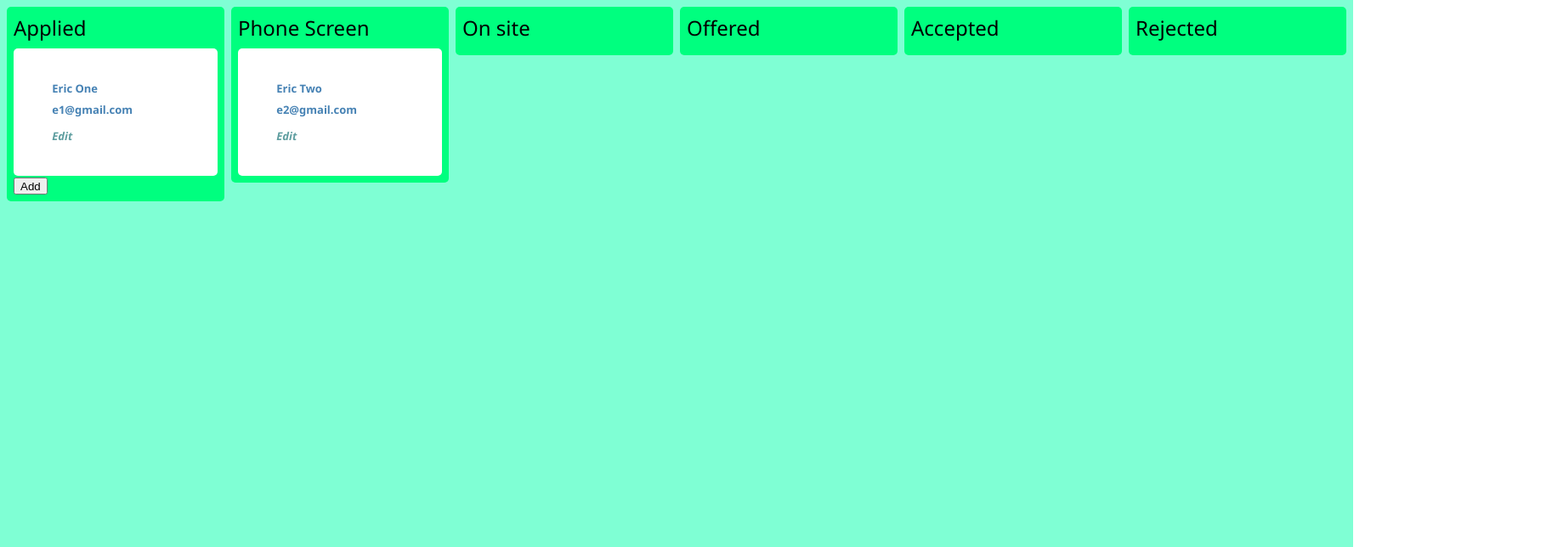
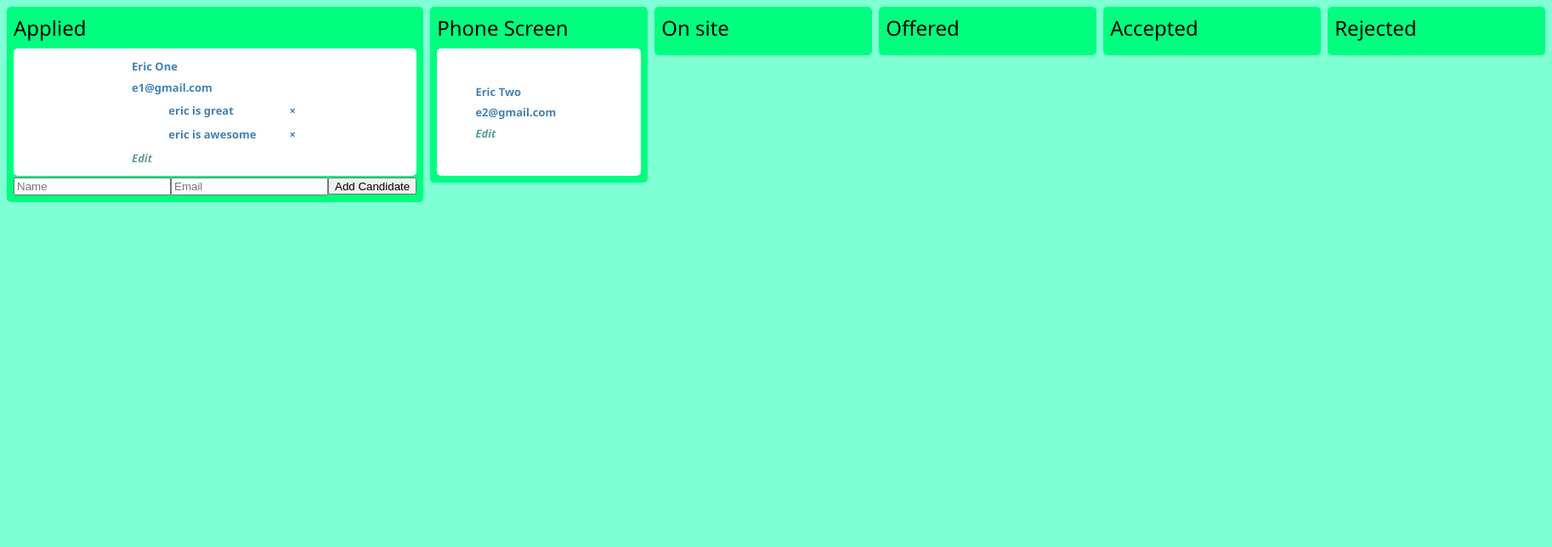
Before and after one commit to echen831/dnd_kanban, a React (Create React App) app: page / in a window 1280 px wide. Shown: the top 644 px of the page at 85% size, 1826 px wide, since content can reach past the window. Built offline with nearby package versions, Linux system fonts and the light colour scheme.

Commit message:
add addItem to its own component

```diff
--- a/src/App.css
+++ b/src/App.css
@@ -43,7 +43,7 @@ body {
     min-height: 150px;
     border-radius: 5px;
     font-weight: bold;
-    font-size: 1.2rem;
+    font-size: 1rem;
 }
 
 .dnd-item:not(:last-of-type) {
--- /dev/null
+++ b/src/component/addItem.jsx
@@ -0,0 +1,45 @@
+import React, { useRef, useState } from 'react';
+
+
+export const AddItem = ({grpIdx, addItems}) => {
+
+    const [name, setName] = useState("");
+    const [email, setEmail] = useState("");
+
+    const nameInput = useRef();
+    const emailInput = useRef();
+
+    const handleSubmit = (e, data) => {
+        e.preventDefault();
+        addItems(grpIdx, data);
+        reset();
+    }
+
+    const reset = () => {
+        nameInput.current.value = "";
+        emailInput.current.value = "";
+        setName("");
+        setEmail("");
+    }
+
+    const onChange = (e, field) => {
+        switch (field) {
+            case 'name':
+                setName(e.currentTarget.value);
+                break;
+            case 'email':
+                setEmail(e.currentTarget.value);
+                break;
+            default:
+                break;
+        }
+    }
+
+    return (
+        <form onSubmit={(e) => handleSubmit(e, {name, email})}>
+            <input type="text" placeholder="Name" ref={nameInput} required onChange={(e)=>onChange(e,"name")}/>
+            <input type="text" placeholder="Email" ref={emailInput} required onChange={(e) => onChange(e, "email")}/>
+            <button type="submit" >Add Candidate</button>
+        </form>
+    )
+}
--- a/src/component/dnd.jsx
+++ b/src/component/dnd.jsx
@@ -1,18 +1,19 @@
 import React, { useState, useRef } from 'react';
 import { Item } from './item';
+import { AddItem } from './addItem'
 
 //[Applied] [Phone Screen] [On site] [Offered] [Accepted] [Rejected]
 
 const INITIALDATA = [
-    { title: 'Applied', items: [{ name: 'Eric One', email: 'e1@gmail.com', comment: '' }] },
-    { title: 'Phone Screen', items: [{ name: 'Eric Two', email: 'e2@gmail.com', comment: '' }] },
+    { title: 'Applied', items: [{ name: 'Eric One', email: 'e1@gmail.com', comments: ["eric is great", "eric is awesome"] }] },
+    { title: 'Phone Screen', items: [{ name: 'Eric Two', email: 'e2@gmail.com', comments: [] }] },
     { title: 'On site', items: [] },
     { title: 'Offered', items: [] },
     { title: 'Accepted', items: [] },
     { title: 'Rejected', items: [] },
 ]
 
-export const DND = (props) => {
+export const DND = () => {
 
     const [ list, setList ] = useState(INITIALDATA);
     const [dragging, setDragging] = useState(false);
@@ -50,16 +51,33 @@ export const DND = (props) => {
         dragNode.current = null;
     }
 
-    const addItems = (col) => {
+    const addItems = (col, data) => {
         let newList = [...list];
-        newList[col].items.push({ name: '', email: '', comment: '' });
-        setList(newList)
+
+        if(data.name.trim() !== "" && data.email.trim() !== "") {
+            newList[col].items.push({ name: data.name, email: data.email, comments: [] });
+            setList(newList)
+        }
 
         // setList(oldList => {
         //     let newList = JSON.parse(JSON.stringify(oldList))
         //     newList[col].items.push({ name: '', email: '', phone: '' })
         //     return newList
         // })
+    }
+
+    const addComment = (comment, params) => {
+        let newList = [...list];
+        newList[params.grpIdx].items[params.itemIdx].comments.push(comment);
+        setList(newList);
+    }
+
+    const removeComment = (params) => {
+        let newList = [...list];
+        newList[params.grpIdx].items[params.itemIdx].comments =
+            newList[params.grpIdx].items[params.itemIdx].comments.slice(0,params.commentIdx)
+            .concat(newList[params.grpIdx].items[params.itemIdx].comments.slice(params.commentIdx + 1))
+        setList(newList);
     }
 
 
@@ -87,12 +105,14 @@ export const DND = (props) => {
 
     const update = (field, text, params) => {
 
-
-        setList(oldList => {
-            let newList = JSON.parse(JSON.stringify(oldList))
-            newList[params.grpIdx].items[params.itemIdx][field] = text
-            return newList
-        })
+        let newList = [...list];
+        newList[params.grpIdx].items[params.itemIdx][field] = text;
+        setList(newList);
+        // setList(oldList => {
+        //     let newList = JSON.parse(JSON.stringify(oldList))
+        //     newList[params.grpIdx].items[params.itemIdx][field] = text
+        //     return newList
+        // })
         // textInput.current.value = ''
         // setEditTitle(false)
     }
@@ -124,6 +144,8 @@ export const DND = (props) => {
                                       itemIdx={itemIdx}
                                       update={update}
                                       removeItem={removeItem}
+                                      addComment={addComment}
+                                      removeComment={removeComment}
                                 />
                                 {/* <div>
                                     <p>{item.title.length ? item.title : 'Name'}</p>
@@ -136,7 +158,7 @@ export const DND = (props) => {
                                 </div> */}
                             </div>
                         )) : null}
-                        {grp.title === 'Applied' ? <button onClick={() => addItems(grpIdx)}>Add</button> : null}
+                        {grp.title === 'Applied' ? <AddItem grpIdx={grpIdx} addItems={addItems}/> : null}
 
                     </div>
                 ))}
--- a/src/component/item.jsx
+++ b/src/component/item.jsx
@@ -1,17 +1,23 @@
 import React, { useState, useRef } from 'react';
 
-export const Item = ({ item, update, removeItem, grpIdx, itemIdx}) => {
+export const Item = ({ item, update, removeItem, grpIdx, itemIdx, addComment, removeComment }) => {
 
     const [edit, setEdit] = useState(false);
 
     const [name, setName] = useState(item.name);
     const [email, setEmail] = useState(item.email);
-    const [comment, setComment] = useState(item.comment);
+    const [comments, setComment] = useState(item.comments);
 
 
     const nameInput = useRef();
     const emailInput = useRef();
     const commentInput = useRef();
+
+    const handleAddComment = (comment, params) => {
+        addComment(comment, params);
+        setEdit(false);
+        commentInput.current.value = "";
+    }
 
     const handleUpdate = (field, text, params) => {
         update(field, text, params);
@@ -65,27 +71,35 @@ export const Item = ({ item, update, removeItem, grpIdx, itemIdx}) => {
             <div className="info-container" id={edit ? 'hide' : ''}>
                 <p>{item.name.length ? item.name : 'Name'}</p>
                 <p>{item.email.length ? item.email : 'Email'}</p>
-                <p>{item.comment.length ? item.comment : ''}</p>
+                <ul>
+                    {item.comments.length ? item.comments.map((comment, commentIdx) => (
+                        <div>
+                            <p>{comment}</p>
+                            <p onClick={()=>removeComment({grpIdx, itemIdx, commentIdx})}>&times;</p>
+                        </div>
+                    )) : null}
+                </ul>
+
                 <p id='edit-btn' onClick={() => setEdit(!edit)}>Edit</p>
 
             </div>
 
 
             <div className="edit-container" id={!edit ? 'hide' : ''}>
-                <div >
-                    <input type="text" placeholder="Name" ref={nameInput} onChange={(e) => handleChange(e, "name")}/>
+                {/* <div >
+                    <input type="text" placeholder="Name" value={name} ref={nameInput} onChange={(e) => handleChange(e, "name")}/>
                     <button onClick={() => handleUpdate("name", nameInput.current.value, { grpIdx, itemIdx })}>Update</button>
                 </div>
                 <div >
-                    <input type="text" placeholder="Email" ref={emailInput} onChange={(e) => handleChange(e, "email")}/>
+                    <input type="text" placeholder="Email" value={email} ref={emailInput} onChange={(e) => handleChange(e, "email")}/>
                     <button onClick={() => handleUpdate("email", emailInput.current.value, { grpIdx, itemIdx })}>Update</button>
-                </div>
+                </div> */}
                 <div >
                     <textarea type="text" placeholder="Comments" ref={commentInput} onChange={(e) => handleChange(e, "comment")} />
-                    <button onClick={() => handleUpdate("comment", commentInput.current.value, { grpIdx, itemIdx })}>Update</button>
+                    <button onClick={()=>handleAddComment(commentInput.current.value, {grpIdx, itemIdx})}>Add Comment</button>
                 </div>
                 <div>
-                    <p id='edit-btn' onClick={() => removeItem({ grpIdx, itemIdx })}>Delete</p>
+                    <p id='edit-btn' onClick={() => {removeItem({ grpIdx, itemIdx });setEdit(!edit)}}>Delete</p>
                     <p id='edit-btn' onClick={() => setEdit(!edit)}>Close</p>
                 </div>
             </div>
--- a/src/index.js
+++ b/src/index.js
@@ -2,5 +2,4 @@ import React from 'react';
 import ReactDOM from 'react-dom';
 import App from './App';
 
-ReactDOM.render(
-    <App />,document.getElementById('root'));
+ReactDOM.render(<App />,document.getElementById('root'));
```
